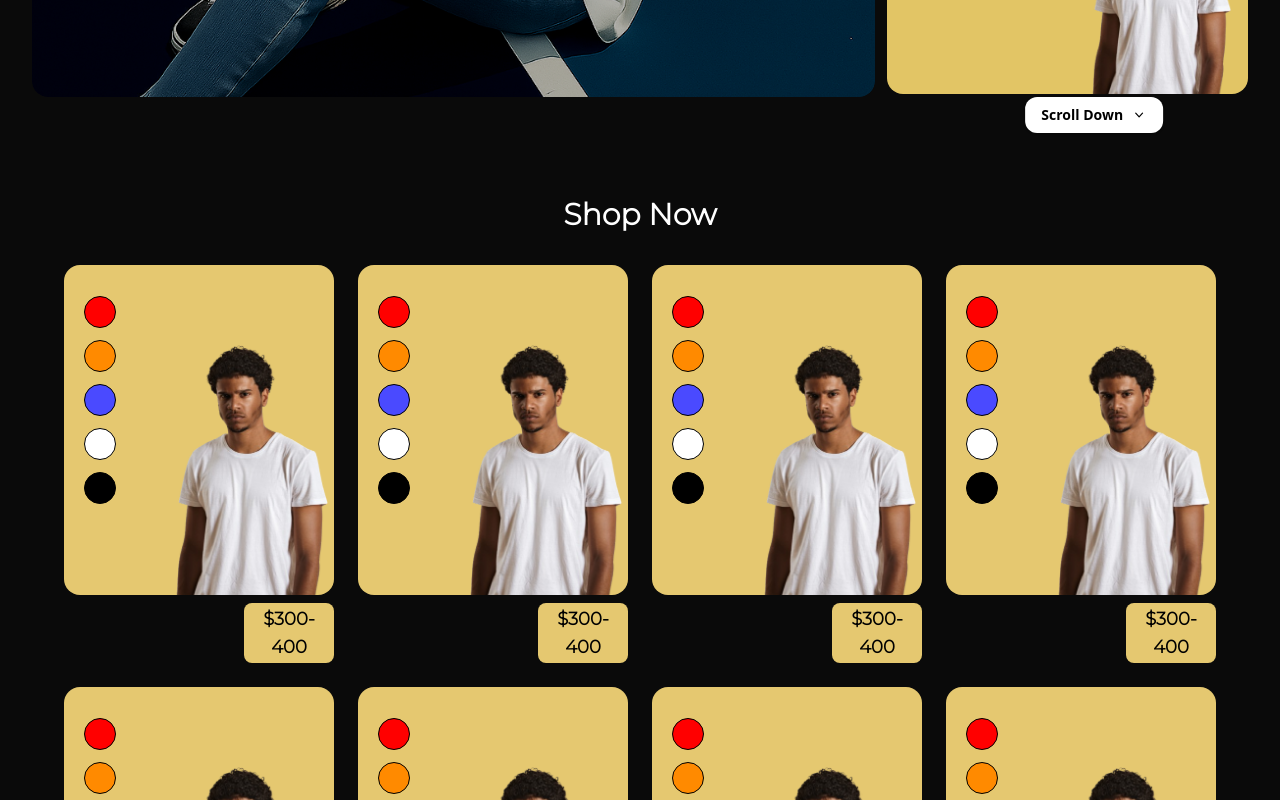
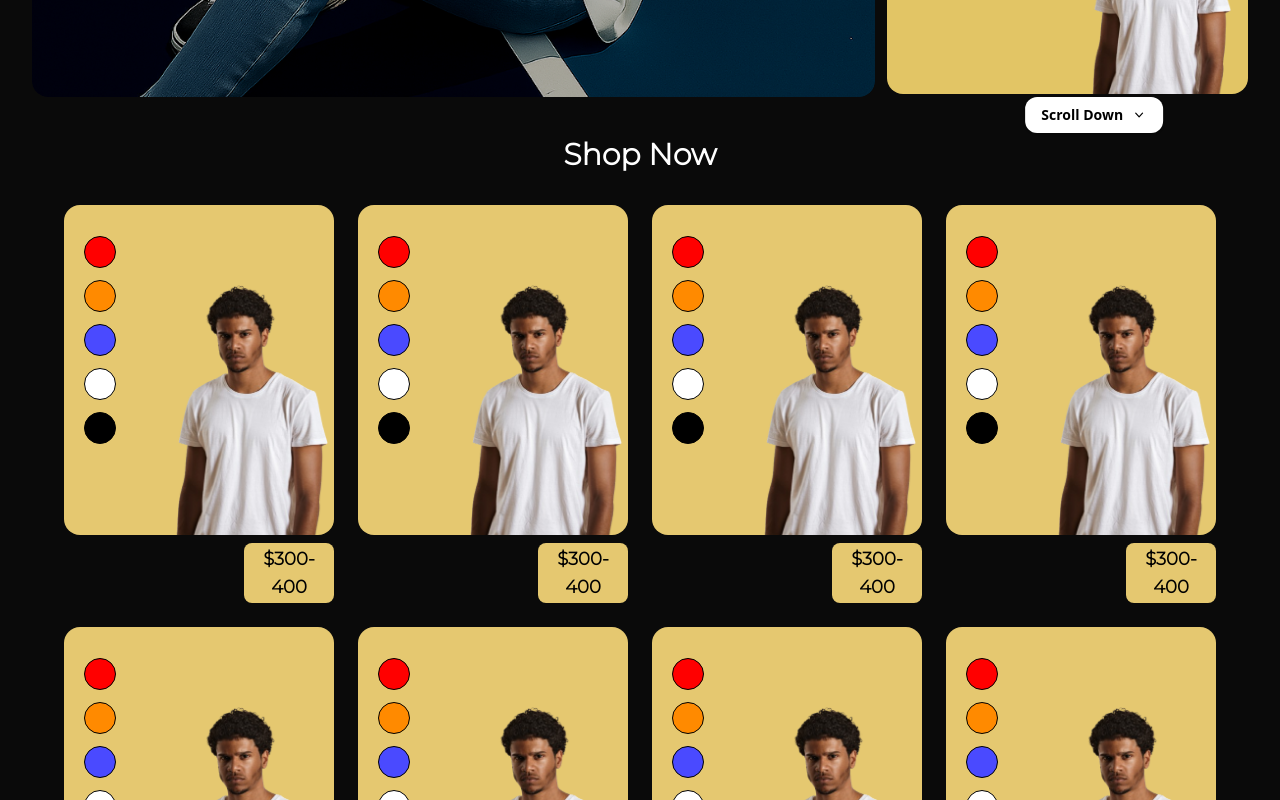
Before and after one commit to rajeev-the/Duco_Frontend, a React (Vite) app: page / in a window 1280 px wide. Shown: the part 600-1400 px from the top of the page. Built offline with nearby package versions, Linux system fonts and the light colour scheme.

Commit message:
first commit

```diff
--- a/src/Components/SectionHome2.jsx
+++ b/src/Components/SectionHome2.jsx
@@ -4,7 +4,7 @@ import { ChevronRight } from 'lucide-react';
 
 const SectionHome2 = () => {
   return (
-<section className="mt-[100px] px-4 md:px-8 lg:px-16">
+<section className="mt-[100px] sm:mt-10 px-4 md:px-8 lg:px-16">
   <h1 className="text-3xl text-white text-center font-semibold">Shop Now</h1>
 
   {/* Product Grid */}
```
